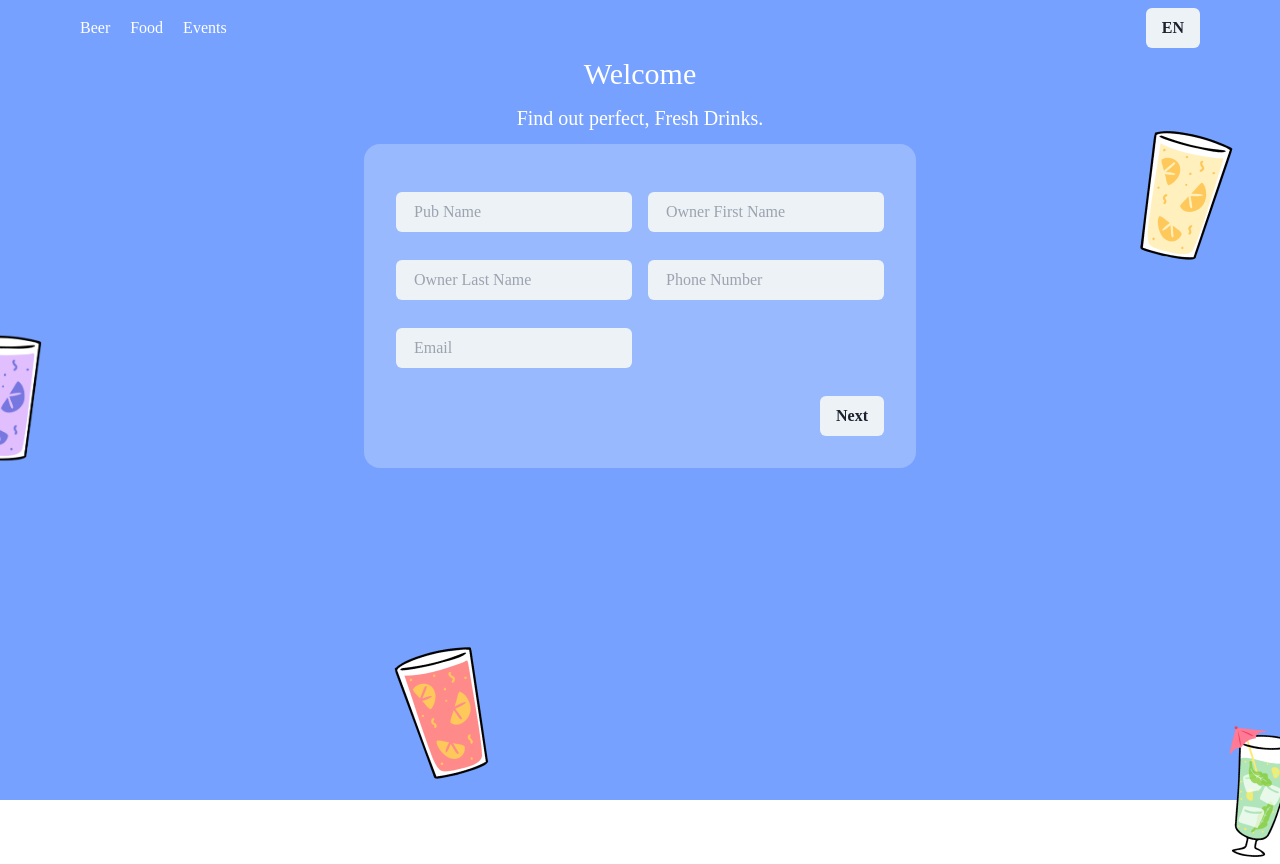
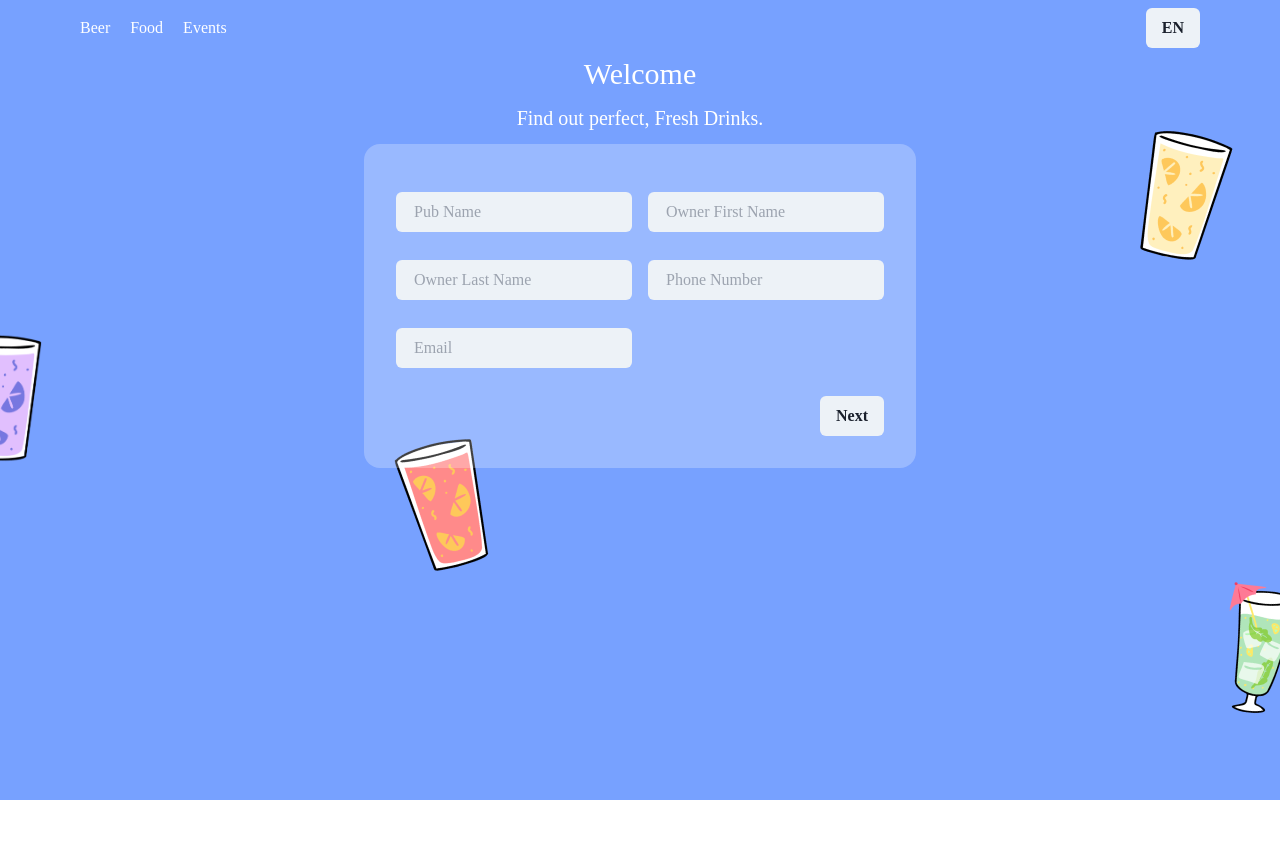
Before and after one commit to iammouaz/drinks-app, a React (Create React App) app: page / in a window 1280 px wide. Shown: the top 864 px of the page. After the commit the page ends 800 px from the top, so only its background shows below. Built offline with nearby package versions, Linux system fonts and the light colour scheme; no server answers.

Commit message:
add redme with fix items postions

```diff
--- a/src/Components/Animations/FloatingItems.tsx
+++ b/src/Components/Animations/FloatingItems.tsx
@@ -60,7 +60,7 @@ const FloatingItems: React.FunctionComponent<FloatingItemsProps> = () => {
         drag
         dragConstraints={{ left: 0, right: 0, bottom: 0, top: 0 }}
         dragElastic={0.4}
-        className="right-44 top-96 w-36 relative"
+        className="right-44 top-[11rem] w-36 relative"
       >
         <img alt="Beverage" draggable="false" src={Beverage3} className="" />
       </motion.div>
@@ -78,7 +78,7 @@ const FloatingItems: React.FunctionComponent<FloatingItemsProps> = () => {
         drag
         dragConstraints={{ left: 0, right: 0, bottom: 0, top: 0 }}
         dragElastic={0.4}
-        className="xl:left-[40rem] left-[10rem] top-44 xl:top-80 w-36 relative"
+        className="xl:left-[40rem] left-[10rem] top-44 xl:top-[11rem] w-36 relative"
       >
         <img alt="Beverage" draggable="false" src={Beverage4} className="" />
       </motion.div>
```
Also changed, not shown: 1 other file (tests, documents, lock files or other folders).
